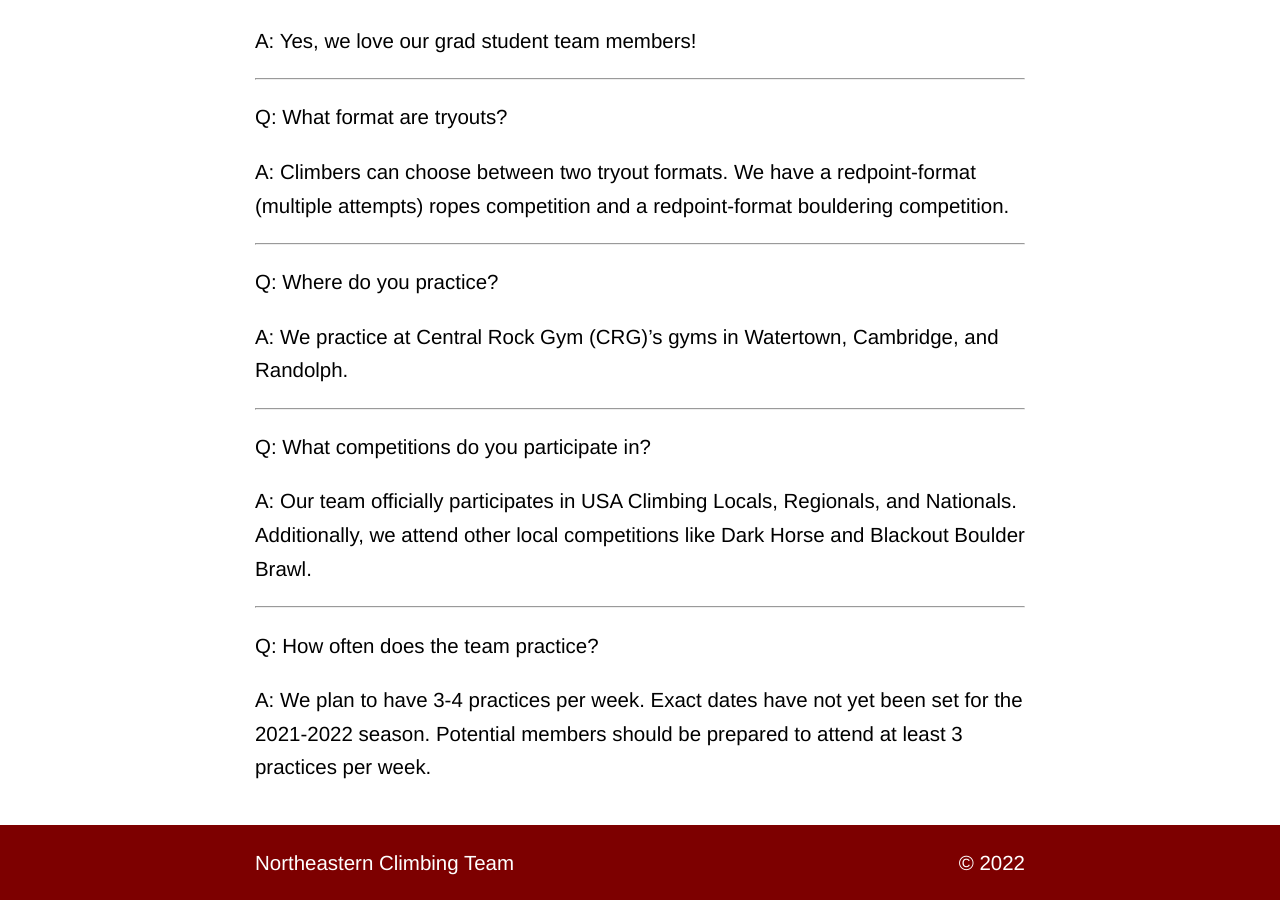
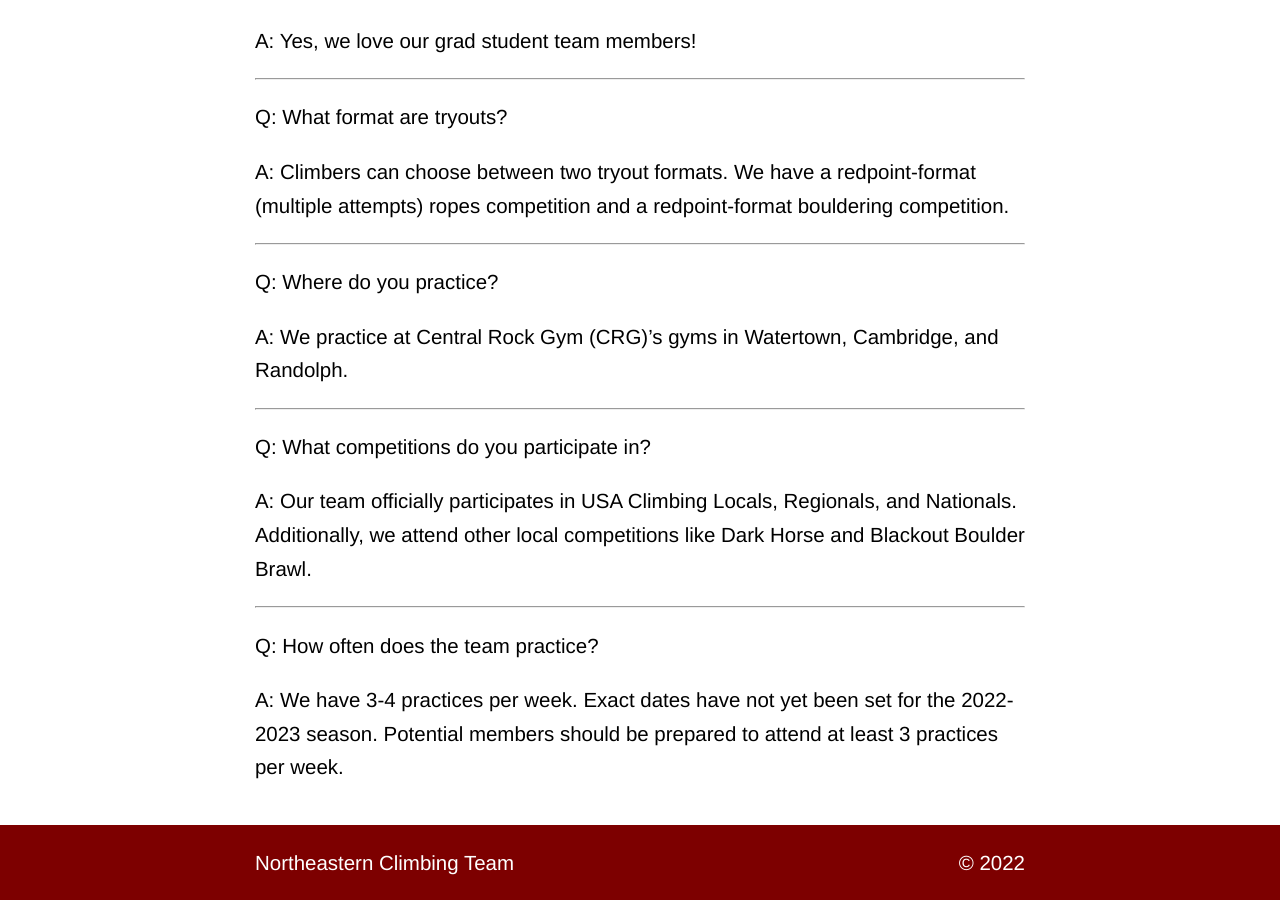
Before and after one commit to NortheasternClimbing/northeasternclimbing.github.io, a Jekyll site: the page built from team/faq.md, in a window 1280 px wide and 900 px high, scrolled down 786 px. Built offline with Jekyll 4.4.1, drawn with Linux system fonts in a browser that asks for light colours.

Commit message:
Update faq.md

```diff
--- a/team/faq.md
+++ b/team/faq.md
@@ -45,6 +45,6 @@ Dark Horse and Blackout Boulder Brawl.
 
 Q: How often does the team practice?
 
-A: We plan to have 3-4 practices per week. Exact dates have not yet
-been set for the 2021-2022 season. Potential members should be prepared
+A: We have 3-4 practices per week. Exact dates have not yet
+been set for the 2022-2023 season. Potential members should be prepared
 to attend at least 3 practices per week.
```
